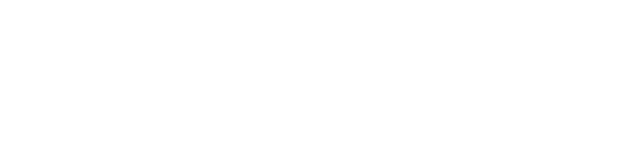
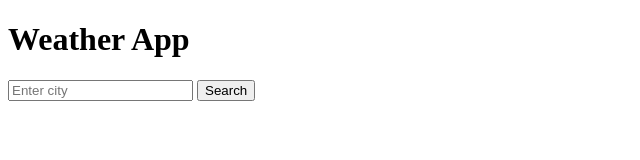
Before and after one commit to samarmalla/weatherApp, a plain HTML site: page index.html in a window 1280 px wide. Shown: the whole page, without its empty margins (0-640 px from the left). Drawn offline with Linux system fonts and the light colour scheme.

Commit message:
city search and title added

```diff
--- a/index.html
+++ b/index.html
@@ -5,8 +5,11 @@
     <meta name="viewport" content="width=device-width, initial-scale=1.0">
     <title>Weather App</title>
 </head>
-
 <body>
-
+      <div id="weather container">
+        <h1>Weather App</h1>
+        <input type="text" id="city" placeholder="Enter city">
+        <button onclick="getWeather()">Search</button>
+      </div>
 </body>
 </html>
```
